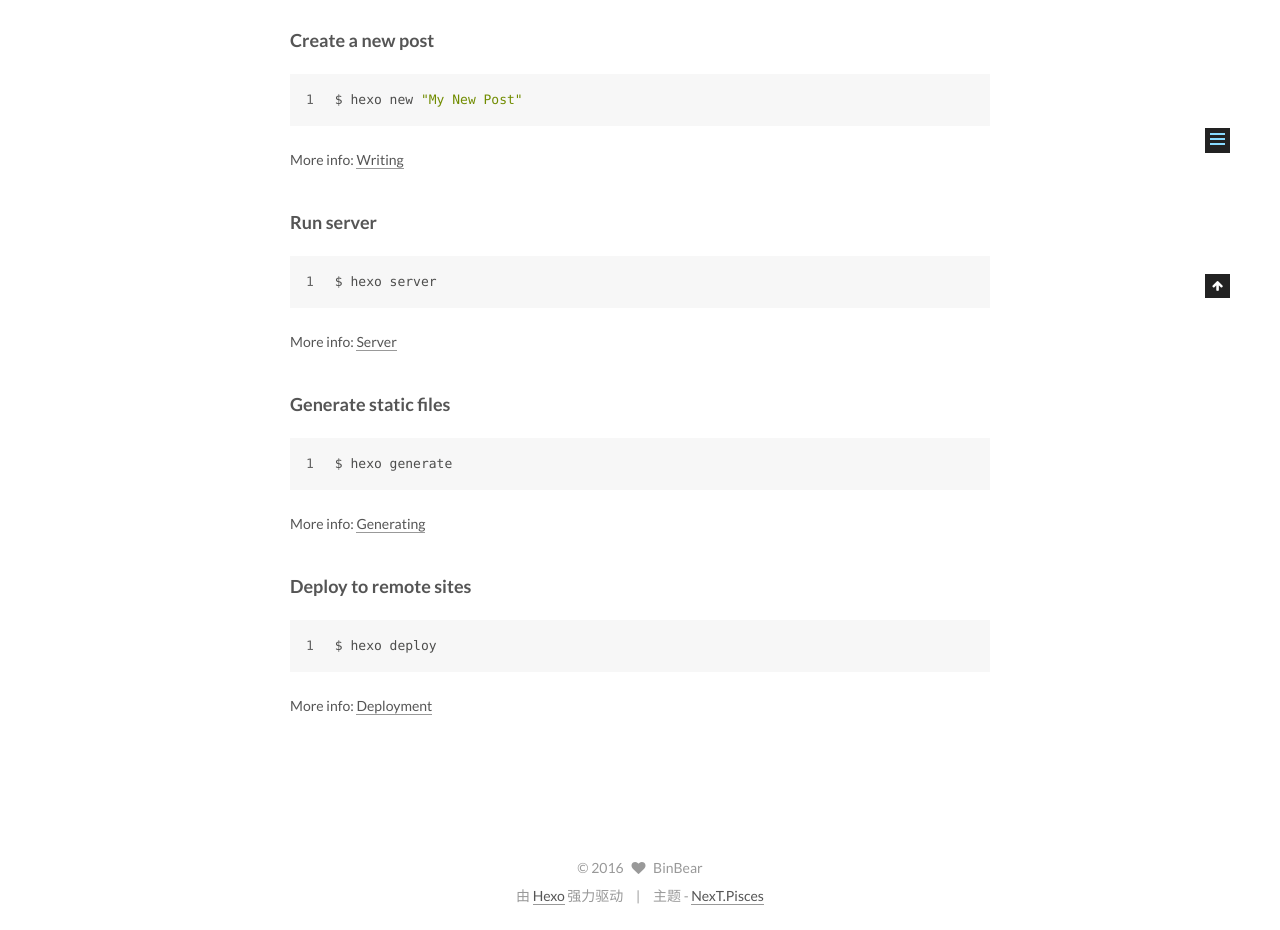
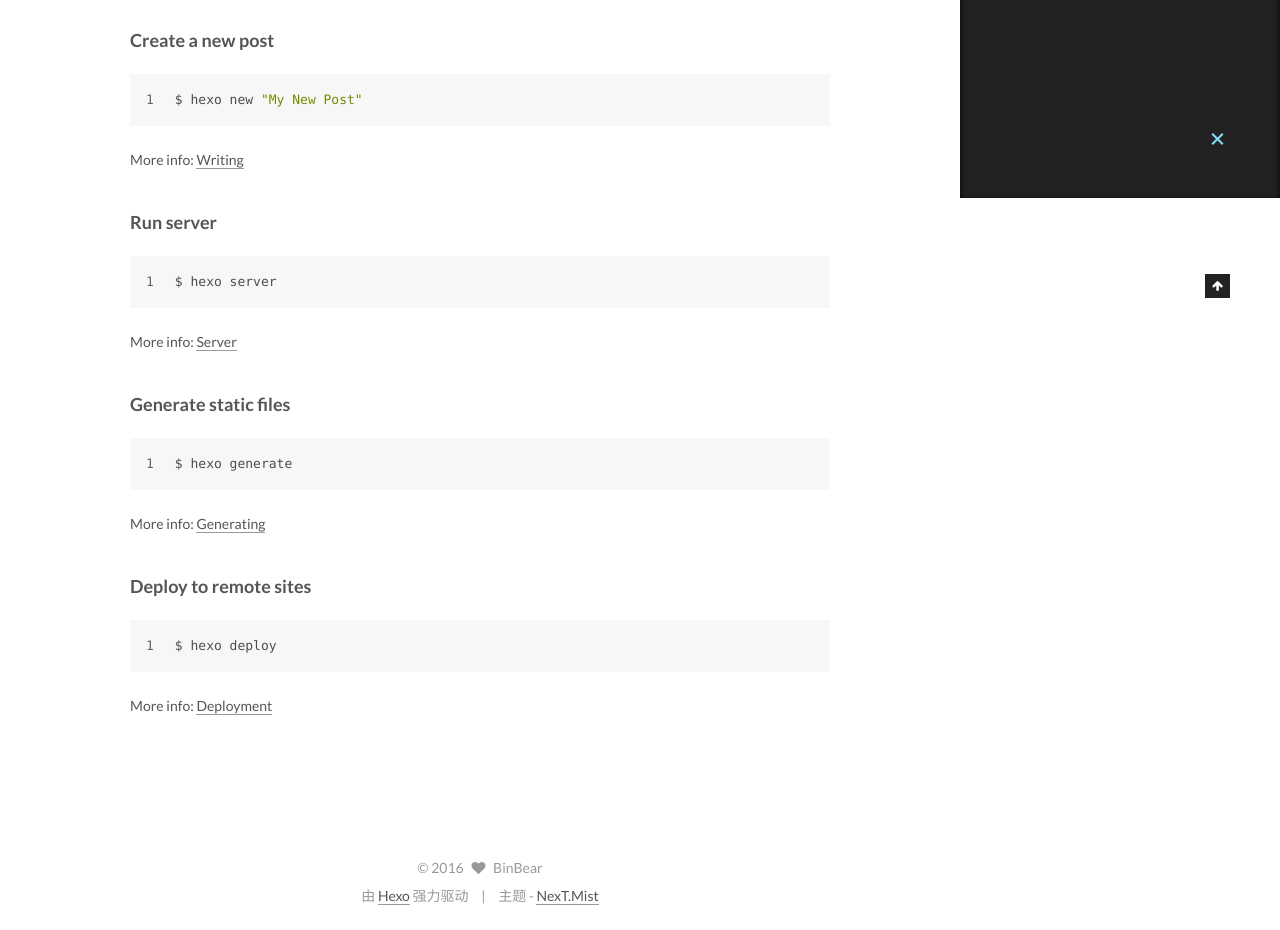
Before and after one commit to BinBear/BinBear.github.io, a plain HTML site: page 2016/10/18/hello-world/index.html in a window 1280 px wide. Shown: the part 602-1532 px from the top of the page. Drawn offline with Linux system fonts and the light colour scheme.

Commit message:
Site updated: 2016-10-18 18:59:44

```diff
--- a/2016/10/18/hello-world/index.html
+++ b/2016/10/18/hello-world/index.html
@@ -5,7 +5,7 @@
 
 
 
-<html class="theme-next pisces use-motion">
+<html class="theme-next mist use-motion">
 <head>
   <meta charset="UTF-8"/>
 <meta http-equiv="X-UA-Compatible" content="IE=edge,chrome=1" />
@@ -103,7 +103,7 @@ Quick">
 <script type="text/javascript" id="hexo.configuration">
   var NexT = window.NexT || {};
   var CONFIG = {
-    scheme: 'Pisces',
+    scheme: 'Mist',
     sidebar: {"position":"left","display":"post"},
     fancybox: true,
     motion: true,
@@ -462,7 +462,7 @@ Quick">
 <div class="theme-info">
   主题 -
   <a class="theme-link" href="https://github.com/iissnan/hexo-theme-next">
-    NexT.Pisces
+    NexT.Mist
   </a>
 </div>
 
@@ -525,13 +525,6 @@ Quick">
 
 
 
-
-
-
-
-  <script type="text/javascript" src="/js/src/affix.js?v=5.0.2"></script>
-
-  <script type="text/javascript" src="/js/src/schemes/pisces.js?v=5.0.2"></script>
 
 
 
```
Also changed, not shown: archives/2016/10/index.html (+3 -10 lines), archives/2016/index.html (+3 -10 lines), archives/index.html (+3 -10 lines), index.html (+3 -10 lines).
